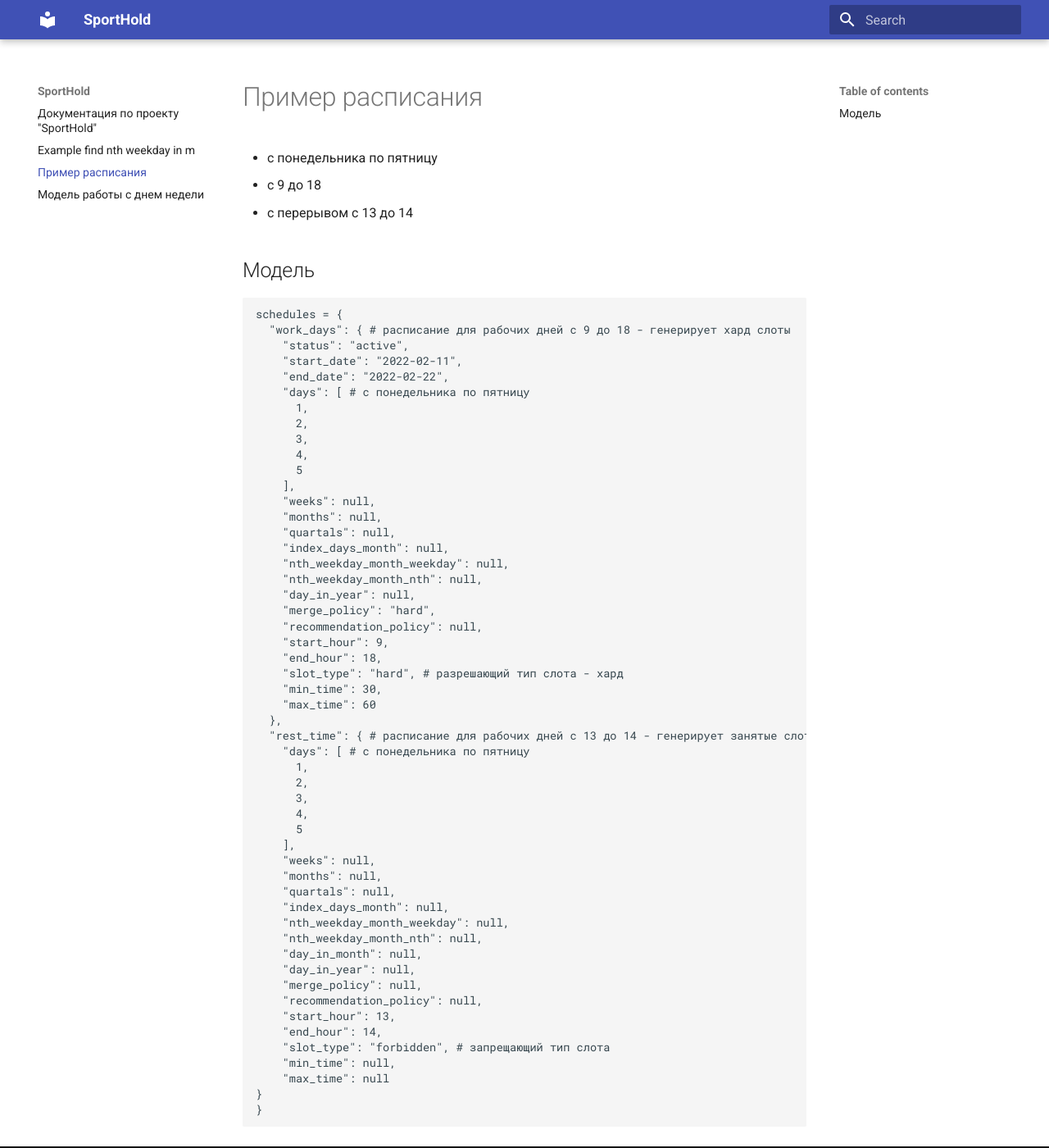
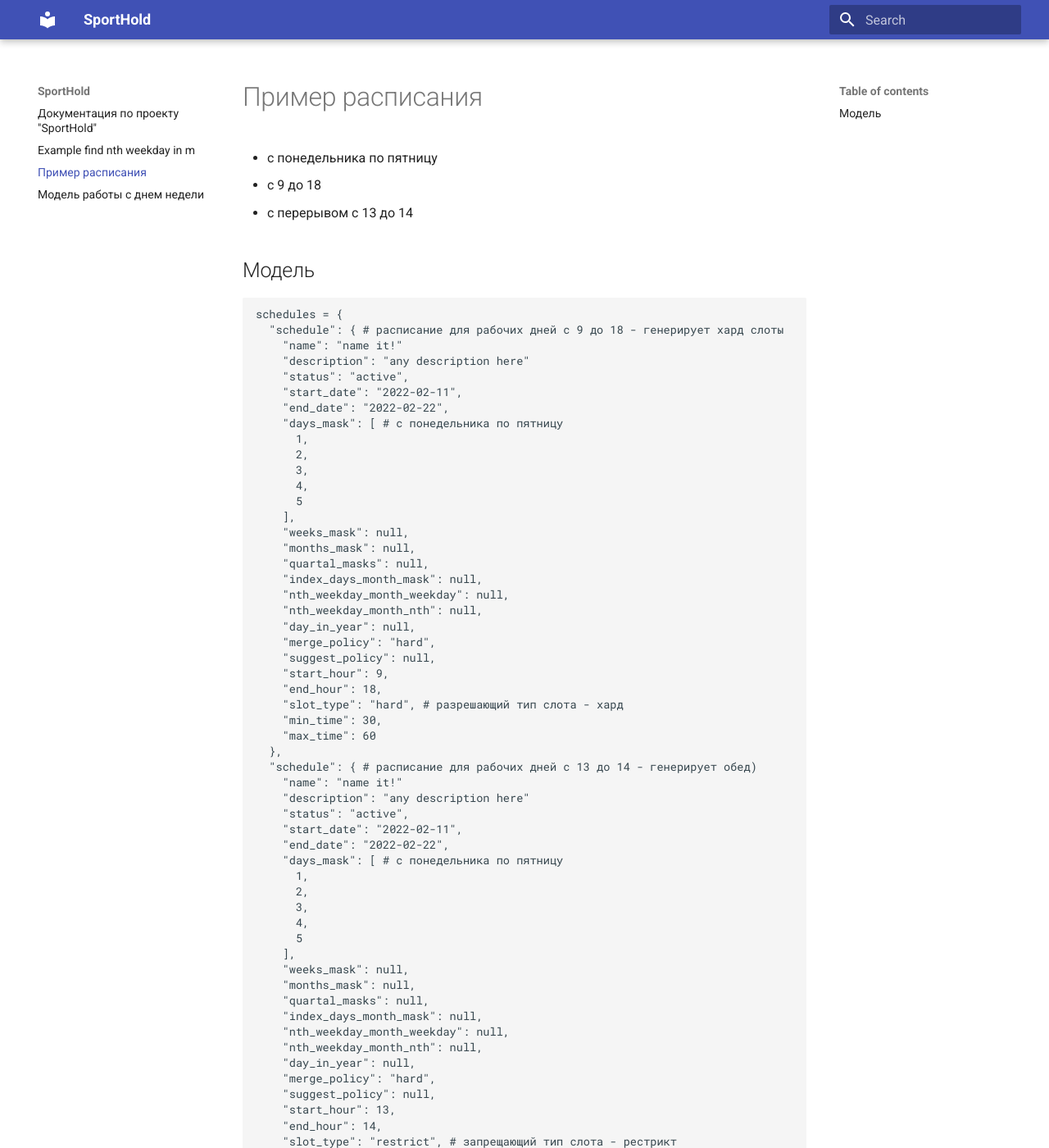
Before and after one commit to JohanHelm/SportHold, an MkDocs documentation site: the page built from docs/example_schedule.md, in a window 1280 px wide and 1400 px high. Shown: the whole window at 82% size. Built offline with MkDocs 1.6.1 and Material for MkDocs 9.7.7, drawn with Linux system fonts in a browser that asks for light colours; some of the changed text lies outside the part shown.

Commit message:
update example schedule

````diff
--- a/docs/example_schedule.md
+++ b/docs/example_schedule.md
@@ -8,55 +8,61 @@
 
 ```python
 schedules = {
-  "work_days": { # расписание для рабочих дней с 9 до 18 - генерирует хард слоты
+  "schedule": { # расписание для рабочих дней с 9 до 18 - генерирует хард слоты
+    "name": "name it!"
+    "description": "any description here"
     "status": "active",
     "start_date": "2022-02-11",
     "end_date": "2022-02-22",
-    "days": [ # с понедельника по пятницу
+    "days_mask": [ # с понедельника по пятницу
       1,
       2,
       3,
       4,
       5
     ],
-    "weeks": null,
-    "months": null,
-    "quartals": null,
-    "index_days_month": null,
+    "weeks_mask": null,
+    "months_mask": null,
+    "quartal_masks": null,
+    "index_days_month_mask": null,
     "nth_weekday_month_weekday": null,
     "nth_weekday_month_nth": null,
     "day_in_year": null,
     "merge_policy": "hard",
-    "recommendation_policy": null,
+    "suggest_policy": null,
     "start_hour": 9,
     "end_hour": 18,
     "slot_type": "hard", # разрешающий тип слота - хард
     "min_time": 30,
     "max_time": 60
   },
-  "rest_time": { # расписание для рабочих дней с 13 до 14 - генерирует занятые слоты - обед!
-    "days": [ # с понедельника по пятницу
+  "schedule": { # расписание для рабочих дней с 13 до 14 - генерирует обед)
+    "name": "name it!"
+    "description": "any description here"
+    "status": "active",
+    "start_date": "2022-02-11",
+    "end_date": "2022-02-22",
+    "days_mask": [ # с понедельника по пятницу
       1,
       2,
       3,
       4,
       5
     ],
-    "weeks": null,
-    "months": null,
-    "quartals": null,
-    "index_days_month": null,
+    "weeks_mask": null,
+    "months_mask": null,
+    "quartal_masks": null,
+    "index_days_month_mask": null,
     "nth_weekday_month_weekday": null,
     "nth_weekday_month_nth": null,
-    "day_in_month": null,
     "day_in_year": null,
-    "merge_policy": null,
-    "recommendation_policy": null,
+    "merge_policy": "hard",
+    "suggest_policy": null,
     "start_hour": 13,
     "end_hour": 14,
-    "slot_type": "forbidden", # запрещающий тип слота
-    "min_time": null,
-    "max_time": null
-}
+    "slot_type": "restrict", # запрещающий тип слота - рестрикт
+    "min_time": 30,
+    "max_time": 60
+  }
 }
 ```
````
